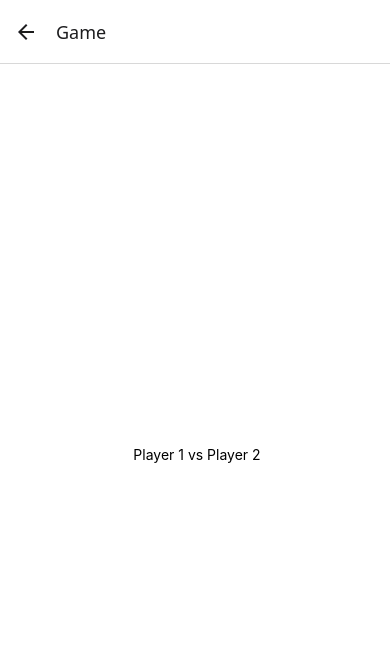
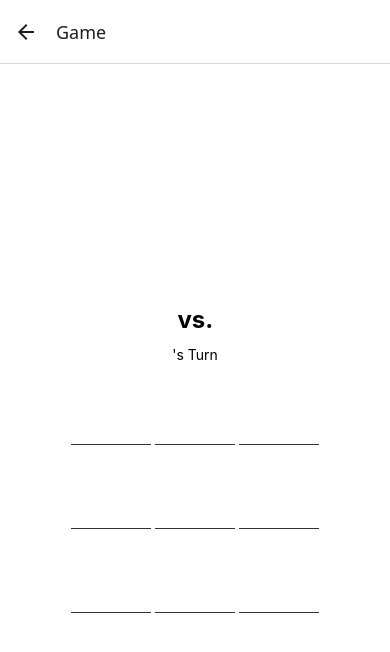
Before and after one commit to ST10530092/xo-game, a React Native app: screen / in a window 390 px wide. Both pictures are taken after a click on the button "START GAME". Shown: the top 652 px of the page. Built offline with nearby package versions, Linux system fonts and the light colour scheme.

Commit message:
edit: implimented board and turn logic

```diff
--- a/App.tsx
+++ b/App.tsx
@@ -1,56 +1,102 @@
 import { useState } from 'react';
-import { Button, StyleSheet, Text, TextInput, View } from 'react-native';
+import { Button, StyleSheet, Text, TextInput, View, TouchableHighlight } from 'react-native';
 
 import { NavigationContainer } from '@react-navigation/native';
 import { createNativeStackNavigator } from '@react-navigation/native-stack';
 
-const Stack = createNativeStackNavigator ();
+const Stack = createNativeStackNavigator();
 
 export default function App() {
-  return(
+  return (
     <NavigationContainer>
       <Stack.Navigator initialRouteName="Home">
-        <Stack.Screen name="Home" component={PlayerScreen}/>
-        <Stack.Screen name="Game" component={GameScreen}/>
+        <Stack.Screen name="Home" component={PlayerScreen} />
+        <Stack.Screen name="Game" component={GameScreen} />
       </Stack.Navigator>
     </NavigationContainer>
-  )
+  );
 }
 
-  function PlayerScreen({ navigation }: any) {
+function PlayerScreen({ navigation }: any) {
   const [player1, setPlayer1] = useState<string>('');
   const [player2, setPlayer2] = useState<string>('');
 
   return (
     <View style={styles.container}>
-     <text style={styles.title}>Welcome to Tic-Tac-Toe!</text>
+      <Text style={styles.title}>Welcome to Tic-Tac-Toe!</Text>
 
       <TextInput
-        placeholder='Player 1 Name'
+        placeholder="Player 1 Name"
         value={player1}
         onChangeText={setPlayer1}
         style={styles.input}
       />
       <TextInput
-        placeholder='Player 2 Name'
+        placeholder="Player 2 Name"
         value={player2}
         onChangeText={setPlayer2}
         style={styles.input}
       />
       <Button
-      title="Start Game"
-      onPress={() => navigation.navigate('Game')}
+        title="Start Game"
+        onPress={() => navigation.navigate('Game', { player1: player1, player2: player2 })}
       />
     </View>
   );
 }
 
-function GameScreen({ navigation,route}: any) {
-  return(
+function GameScreen({ navigation, route }: any) {
+  const { player1, player2 } = route.params;
+  const [player1Turn, setPlayer1Turn] = useState<Boolean>(true)
+
+  const handlePress = (index: number) => {
+    setPlayer1Turn(!player1Turn);
+  };
+  return (
     <View style={styles.container}>
-      <Text> Player 1 vs Player 2</Text>
+      <Text style={styles.title}>{player1} vs. {player2}</Text>
+
+      <Text>
+        {player1Turn ? `${player1}'s Turn`: `${player2}'s Turn` }
+      </Text>
+
+      <View style={styles.row}>
+        <TouchableHighlight style={styles.cell} onPress={()=> handlePress(0)}>
+          <Text style={styles.cellText}></Text>
+        </TouchableHighlight>
+        <TouchableHighlight style={styles.cell} onPress={()=> handlePress(1)}>
+          <Text style={styles.cellText}></Text>
+        </TouchableHighlight>
+        <TouchableHighlight style={styles.cell} onPress={()=> handlePress(2)}>
+          <Text style={styles.cellText}></Text>
+        </TouchableHighlight>
+      </View>
+
+      <View style={styles.row}>
+        <TouchableHighlight style={styles.cell} onPress={()=> handlePress(3)}>
+          <Text style={styles.cellText}></Text>
+        </TouchableHighlight>
+        <TouchableHighlight style={styles.cell} onPress={()=> handlePress(4)}>
+          <Text style={styles.cellText}></Text>
+        </TouchableHighlight>
+        <TouchableHighlight style={styles.cell} onPress={()=> handlePress(5)}>
+          <Text style={styles.cellText}></Text>
+        </TouchableHighlight>
+      </View>
+
+      <View style={styles.row}>
+        <TouchableHighlight style={styles.cell} onPress={()=> handlePress(6)}>
+          <Text style={styles.cellText}></Text>
+        </TouchableHighlight>
+        <TouchableHighlight style={styles.cell} onPress={()=> handlePress(7)}>
+          <Text style={styles.cellText}></Text>
+        </TouchableHighlight>
+        <TouchableHighlight style={styles.cell} onPress={()=> handlePress(8)}>
+          <Text style={styles.cellText}></Text>
+        </TouchableHighlight>
+      </View>
     </View>
-  )
+  );
 }
 
 const styles = StyleSheet.create({
@@ -72,8 +118,22 @@
     paddingHorizontal: 12,
     paddingVertical: 8,
     marginVertical: 8,
-    width: '80%'
+    width: '80%',
   },
-
-
+  row: {
+    flexDirection: 'row',
+  },
+  cell: {
+    width: 80,
+    height: 80,
+    borderBottomWidth: 1,
+    borderColor: '#333',
+    justifyContent: 'center',
+    alignItems: 'center',
+    margin: 2,
+  },
+  cellText: {
+    fontSize: 40,
+    fontWeight: 'bold',
+  },
 });
--- a/package.json
+++ b/package.json
@@ -12,7 +12,9 @@
     "expo": "~54.0.35",
     "expo-status-bar": "~3.0.9",
     "react": "19.1.0",
-    "react-native": "0.81.5"
+    "react-native": "0.81.5",
+    "react-native-safe-area-context": "~5.6.0",
+    "react-native-screens": "~4.16.0"
   },
   "devDependencies": {
     "@types/react": "~19.1.0",
```
Also changed, not shown: 1 other file (tests, documents, lock files or other folders).
